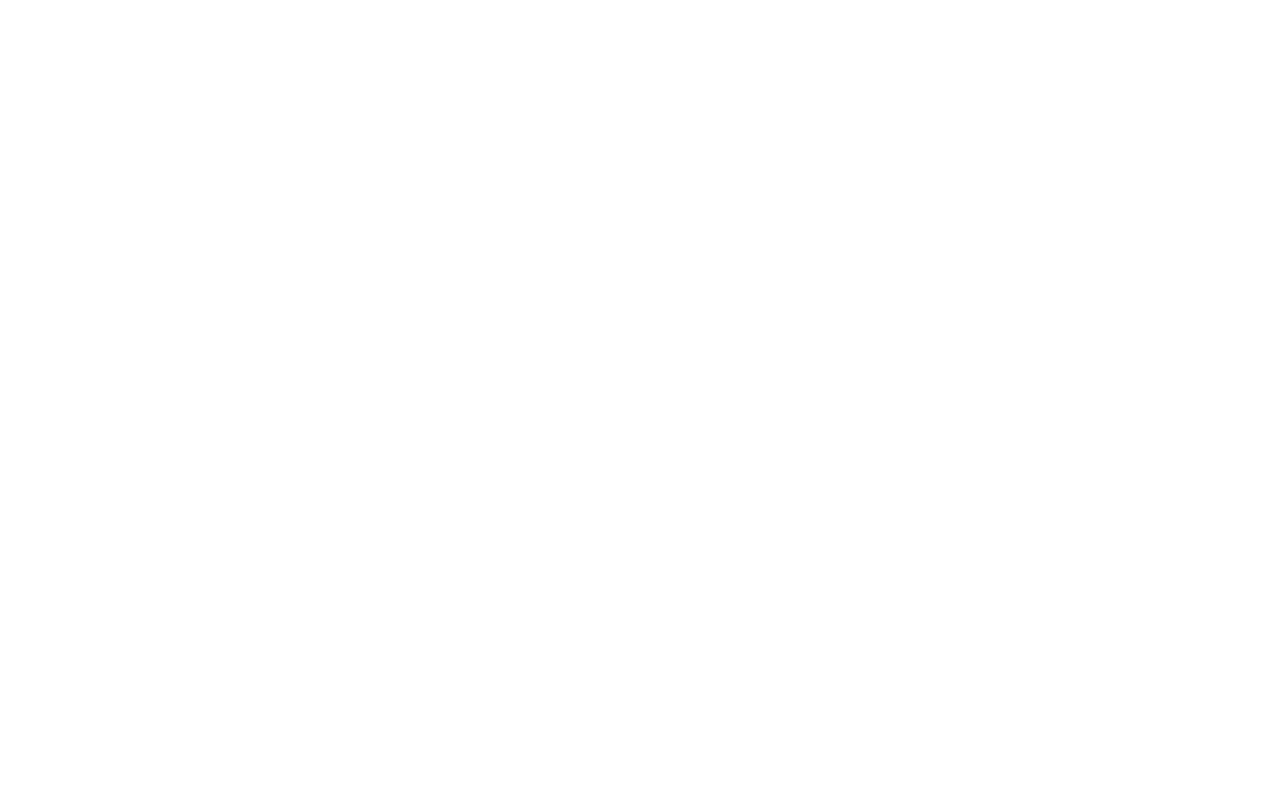
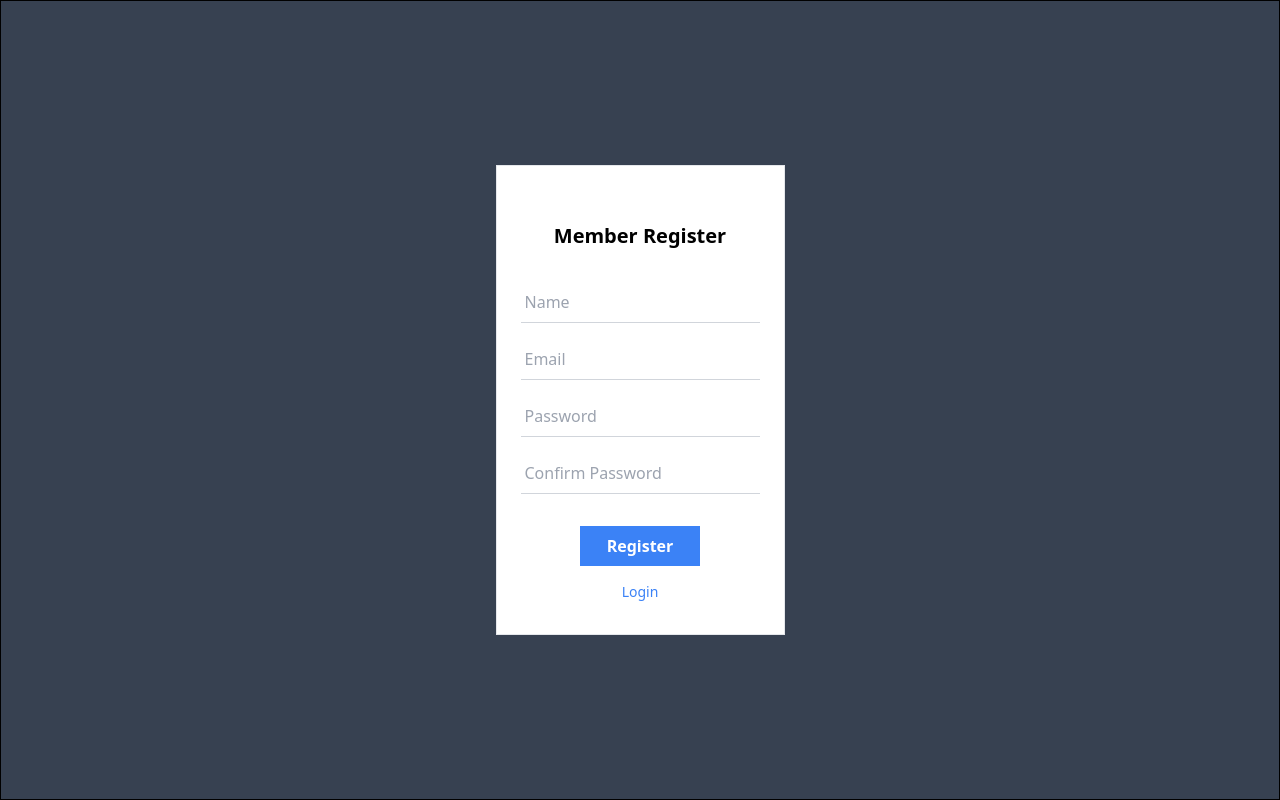
Before and after one commit to HeinMinThant117/ymstudio-codigo-frontend, a React (Create React App) app: page /register in a window 1280 px wide. Before the commit this address had no page. Built offline with nearby package versions, Linux system fonts and the light colour scheme.

Commit message:
Implmeneted register form

```diff
--- a/src/components/LoginForm.js
+++ b/src/components/LoginForm.js
@@ -1,7 +1,7 @@
-import React, { useState } from "react";
-import { Navigate } from "react-router-dom";
+import React, { useEffect, useState } from "react";
+import { Link, Navigate } from "react-router-dom";
 import { useDispatch, useSelector } from "react-redux";
-import { loginUser } from "../features/authSlice";
+import { loginUser, setRegisteredSuccess } from "../features/authSlice";
 
 const LoginForm = () => {
   const [email, setEmail] = useState("");
@@ -11,6 +11,13 @@
 
   const errors = useSelector((state) => state.auth.login.errors);
   const user = useSelector((state) => state.auth.user);
+  const successMessage = useSelector(
+    (state) => state.auth.register.successMessage
+  );
+
+  useEffect(() => {
+    dispatch(setRegisteredSuccess(null));
+  }, []);
 
   if (user !== null) return <Navigate to="/" />;
 
@@ -30,9 +37,14 @@
   return (
     <div className="border h-screen flex bg-gray-700 border-black">
       <form
-        className="flex flex-col border p-6 m-auto bg-white w-1/6 "
+        className="flex flex-col border p-6 m-auto bg-white "
         onSubmit={handleSubmit}
       >
+        {successMessage && (
+          <p className="text-center text-sm bg-green-800 text-white py-2">
+            {successMessage}
+          </p>
+        )}
         <h1 className="text-xl font-semibold self-center my-8">Member Login</h1>
         <input
           type="email"
@@ -49,6 +61,10 @@
         <button className="bg-blue-500 text-white font-semibold p-2 my-4 w-1/2 mx-auto">
           Login
         </button>
+        <Link to="/register">
+          <p className=" text-center text-sm text-blue-500 mb-2">Register</p>
+        </Link>
+
         {errors.map((error, index) => (
           <p key={index} className="text-red-500 text-sm bg-red-200 mt-2 p-2">
             {error}
--- /dev/null
+++ b/src/components/RegisterForm.js
@@ -0,0 +1,74 @@
+import React, { useEffect, useState } from "react";
+import { useDispatch, useSelector } from "react-redux";
+import { Link, Navigate } from "react-router-dom";
+import { registerUser } from "../features/authSlice";
+
+const RegisterForm = () => {
+  const [name, setName] = useState("");
+  const [email, setEmail] = useState("");
+  const [password, setPassword] = useState("");
+  const [confirmPassword, setConfirmPassword] = useState("");
+
+  const dispatch = useDispatch();
+
+  const { status, errors } = useSelector((state) => state.auth.register);
+
+  if (status === "registered") return <Navigate to="/login" />;
+
+  const handleSubmit = (e) => {
+    e.preventDefault();
+    dispatch(
+      registerUser({ name, email, password, confirm_password: confirmPassword })
+    );
+  };
+
+  return (
+    <div className="border h-screen flex bg-gray-700 border-black">
+      <form
+        className="flex flex-col border p-6 m-auto bg-white  "
+        onSubmit={handleSubmit}
+      >
+        <h1 className="text-xl font-semibold self-center my-8">
+          Member Register
+        </h1>
+        <input
+          type="text"
+          className="border-b border-gray-300 py-2 px-1 mb-4"
+          onChange={(e) => setName(e.target.value)}
+          placeholder="Name"
+        />
+        <input
+          type="email"
+          className="border-b border-gray-300 py-2 px-1 mb-4"
+          onChange={(e) => setEmail(e.target.value)}
+          placeholder="Email"
+        />
+        <input
+          type="password"
+          className="border-b border-gray-300 py-2 px-1 mb-4"
+          onChange={(e) => setPassword(e.target.value)}
+          placeholder="Password"
+        />
+        <input
+          type="password"
+          className="border-b border-gray-300 py-2 px-1 mb-4"
+          onChange={(e) => setConfirmPassword(e.target.value)}
+          placeholder="Confirm Password"
+        />
+        <button className="bg-blue-500 text-white font-semibold p-2 my-4 w-1/2 mx-auto">
+          Register
+        </button>
+        <Link to="/login">
+          <p className=" text-center text-sm text-blue-500 mb-2">Login</p>
+        </Link>
+        {errors.map((error, index) => (
+          <p key={index} className="text-red-500 text-sm bg-red-200 mt-2 p-2">
+            {error}
+          </p>
+        ))}
+      </form>
+    </div>
+  );
+};
+
+export default RegisterForm;
--- a/src/features/authSlice.js
+++ b/src/features/authSlice.js
@@ -10,6 +10,21 @@
 
   return validatedErrors;
 };
+
+export const registerUser = createAsyncThunk(
+  "authSlice/registerUser",
+  async (data, { rejectWithValue }) => {
+    try {
+      const response = await authService.register(data);
+      return response.data;
+    } catch (error) {
+      return rejectWithValue({
+        status: error.response.status,
+        errors: error.response.data.errors,
+      });
+    }
+  }
+);
 
 export const loginUser = createAsyncThunk(
   "authSlice/loginUser",
@@ -43,14 +58,12 @@
     register: {
       status: null,
       errors: [],
+      successMessage: "",
     },
   },
   reducers: {
-    setToken: (state, action) => {
-      state.token = action.payload;
-    },
-    setErrors: (state, action) => {
-      state.errors = action.payload;
+    setRegisteredSuccess: (state, action) => {
+      state.register.status = action.payload;
     },
   },
   extraReducers: {
@@ -67,12 +80,26 @@
       }
     },
 
+    [registerUser.fulfilled]: (state) => {
+      state.register.successMessage = "You are registered.";
+      state.register.status = "registered";
+    },
+
+    [registerUser.rejected]: (state, action) => {
+      if (action.payload.status === 401) {
+        state.register.errors = ["Your email or password is incorrect"];
+      } else if (action.payload.status === 422) {
+        const validatedErrors = getErrorArray(action.payload.errors);
+        state.register.errors = validatedErrors;
+      }
+    },
+
     [logoutUser.fulfilled]: (state, action) => {
       state.user = null;
       sessionStorage.removeItem("user");
     },
   },
 });
-export const { setToken, setErrors } = authSlice.actions;
+export const { setRegisteredSuccess } = authSlice.actions;
 
 export default authSlice.reducer;
--- a/src/index.js
+++ b/src/index.js
@@ -10,6 +10,7 @@
 import NavBar from "./components/NavBar";
 import HomePage from "./components/HomePage";
 import OrderConfirmPage from "./components/OrderConfirmPage";
+import RegisterForm from "./components/RegisterForm";
 
 ReactDOM.render(
   <Provider store={store}>
@@ -22,6 +23,7 @@
         </Route>
 
         <Route path="/login" element={<LoginForm />} />
+        <Route path="/register" element={<RegisterForm />} />
       </Routes>
     </BrowserRouter>
   </Provider>,
--- a/src/services/auth.js
+++ b/src/services/auth.js
@@ -3,6 +3,11 @@
 
 const login = async (data) => {
   const response = await axios.post(baseUrl + "/login", data);
+  return response;
+};
+
+const register = async (data) => {
+  const response = await axios.post(baseUrl + "/register", data);
   return response;
 };
 
@@ -16,4 +21,4 @@
   return response;
 };
 
-export default { login, logout };
+export default { login, register, logout };
```
